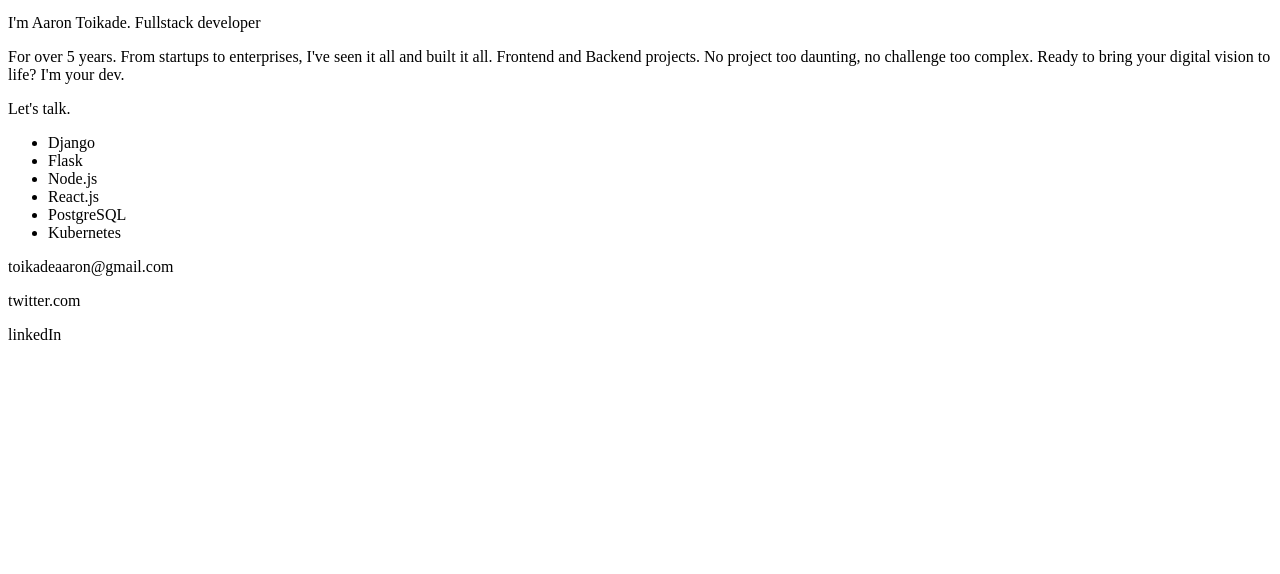
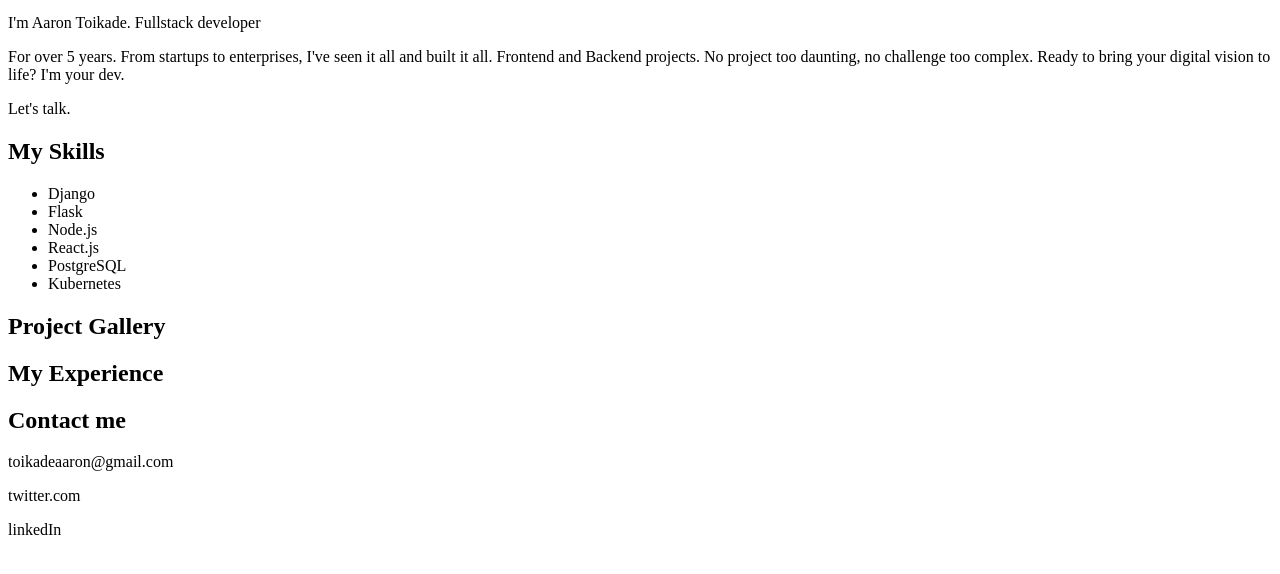
Before and after one commit to toikade/personal_website, a plain HTML site: page index.html in a window 1280 px wide. Shown: the part 116-690 px from the top of the page. Drawn offline with Linux system fonts and the light colour scheme.

Commit message:
added h1 for the different sections

```diff
--- a/index.html
+++ b/index.html
@@ -9,10 +9,10 @@
     <nav>
         <a href="index.html"><img src="logo.png" alt="Your Logo"></a>
         <ul>
-            <li><a href="#skills">Skills</a></li>
-            <li><a href="#projects">Projects</a></li>
-            <li><a href="#experience">Experience</a></li>
-            <li><a href="#contact">Contact</a></li>
+            <li><a href="#skillSection">Skills</a></li>
+            <li><a href="#projectSection">Projects</a></li>
+            <li><a href="#experienceSection">Experience</a></li>
+            <li><a href="#contactSection">Contact</a></li>
         </ul>
     </nav>
     <section id="home" class="aboutMe">
@@ -33,6 +33,7 @@
         </p>
     </section>
     <section id="skillSection">
+        <h1>My Skills</h1>
         <ul>
             <li>Django</li>
             <li>Flask</li>
@@ -43,6 +44,7 @@
         </ul>
     </section>
     <section id="projectSection">
+        <h1>Project Gallery</h1>
         <div class="projectBox">
             <div class="projectTitle">
 
@@ -70,10 +72,12 @@
     </section>
 
     <section id="experienceSection">
+        <h1>My Experience</h1>
 
     </section>
 
     <section id="contactSection">
+        <h1>Contact me</h1>
         <p>toikadeaaron@gmail.com</p>
         <p>twitter.com</p>
         <p>linkedIn</p>
```
